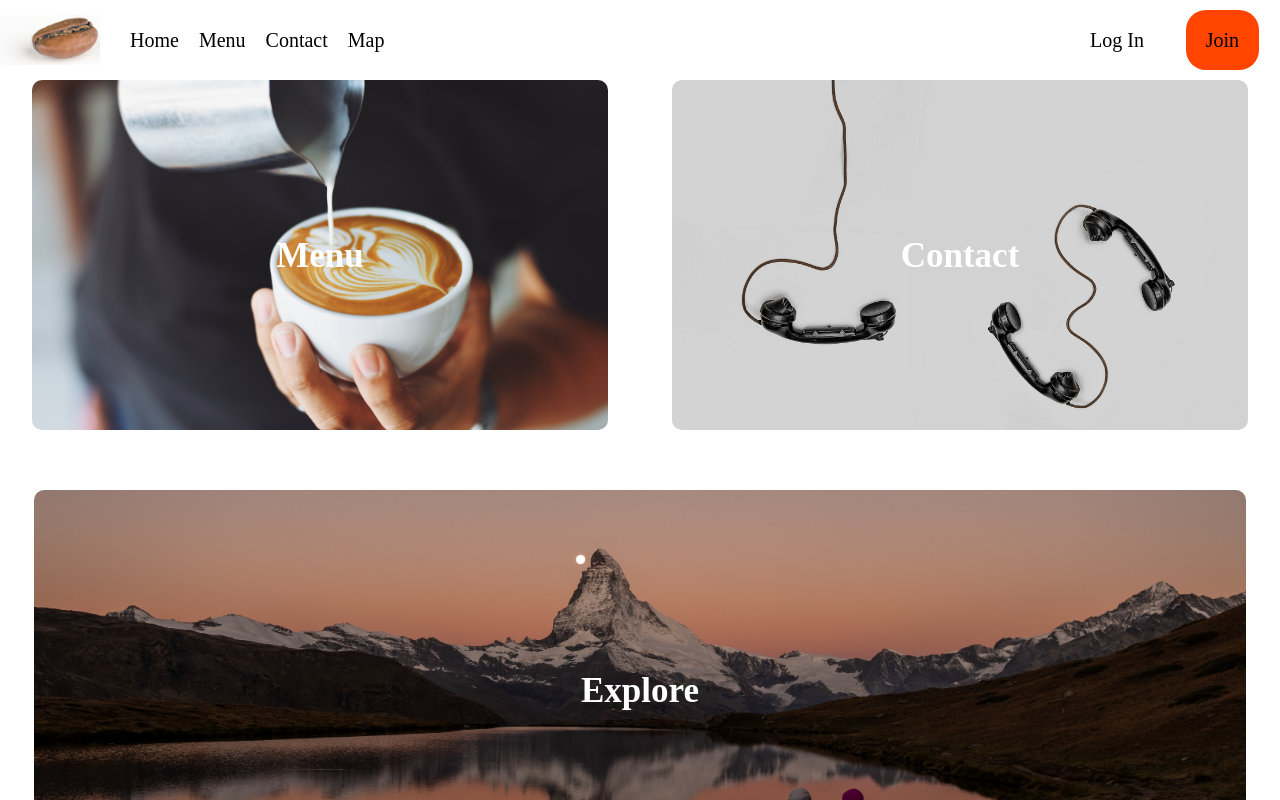
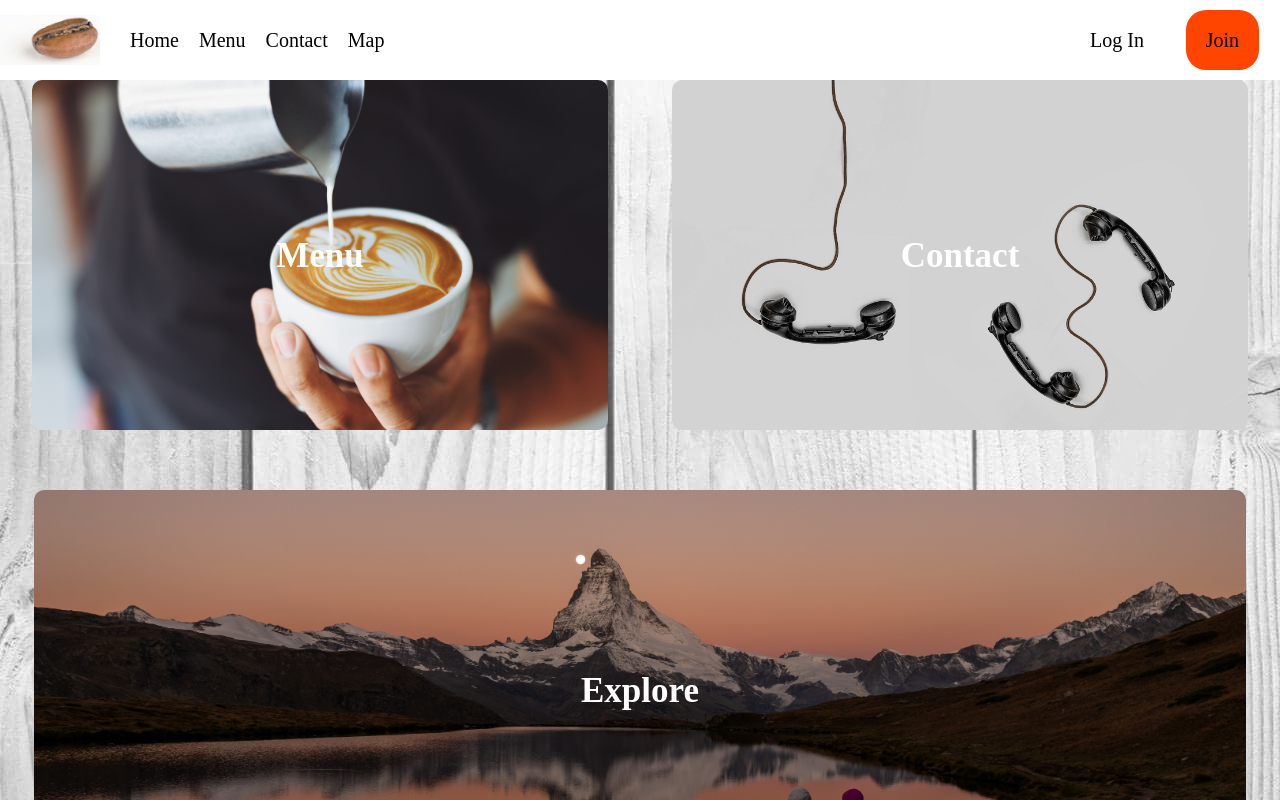
Before and after one commit to sosoberg/cool_beans, a React (Create React App) app in the folder client/: page / in a window 1280 px wide. Shown: the top 800 px of the page. Built offline with nearby package versions, Linux system fonts and the light colour scheme; no server answers.

Commit message:
addded coffe grinder

```diff
--- a/client/src/pages/Contact/index.js
+++ b/client/src/pages/Contact/index.js
@@ -26,6 +26,9 @@ function Contact() {
           <img src={coffeeGrinder}></img>
 
         </div>
+        <div id="contactContain">
+
+        </div>
       </div>
     </>
 
--- a/client/src/pages/Contact/style.css
+++ b/client/src/pages/Contact/style.css
@@ -9,13 +9,15 @@
   }
 
 .display {
-    animation: display;
-    animation-duration: .7s;
+
+    height: 100vh;
+    background-image: url("../../assets/whitewood.jpg");
+
 }
 .contactBanner{
   width: 100vw;
   height: 20vh;
-  background-color: black;
+  /* background-color: black; */
   display: flex;
   color: white;
   justify-content: center;
```
Also changed, not shown: client/src/assets/coffeeGrinder.jpg (deleted), 1 other file (tests, documents, lock files or other folders).
